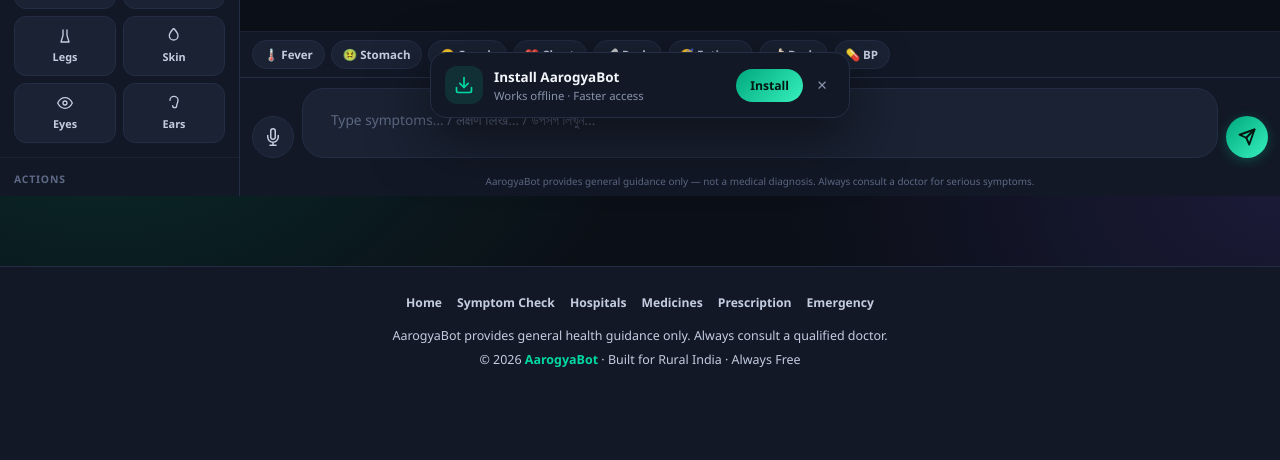
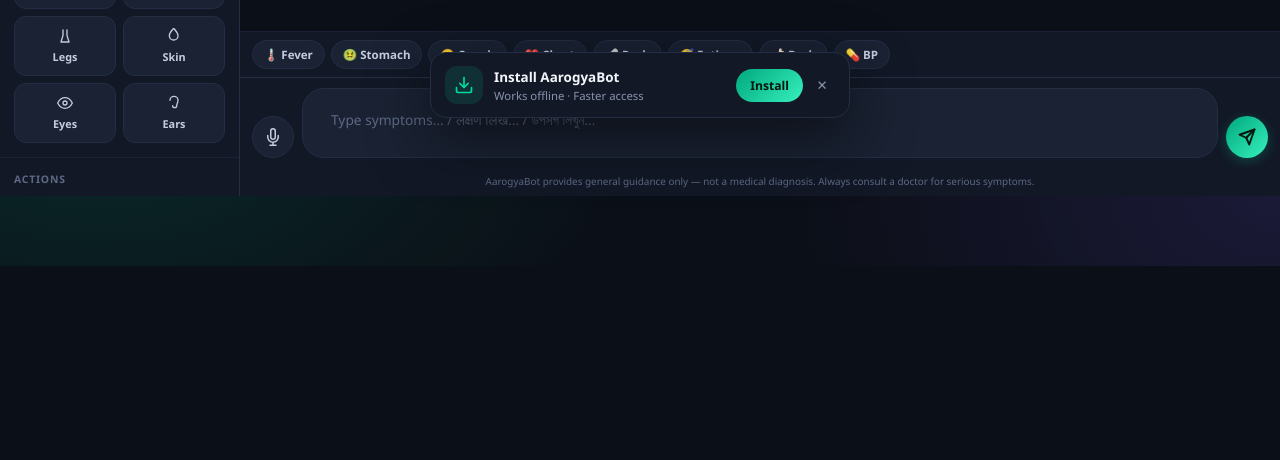
Before and after one commit to Anant-083/Kisan_Mitra, a Flask app: page /chat in a window 1280 px wide. Shown: the part 604-1064 px from the top of the page. After the commit the page ends 870 px from the top, so only its background shows below. Run offline with Flask 3, Linux system fonts and the light colour scheme.

Commit message:
Update base.html

```diff
--- a/templates/base.html
+++ b/templates/base.html
@@ -27,7 +27,7 @@
   </a>
   <div class="nav-links">
     <a href="/" class="nl {% if request.path=='/' %}on{% endif %}"><svg class="icon" width="14" height="14" viewBox="0 0 24 24" fill="none" stroke="currentColor" stroke-width="2" stroke-linecap="round" stroke-linejoin="round"><path d="M3 9l9-7 9 7v11a2 2 0 01-2 2H5a2 2 0 01-2-2z"/><polyline points="9 22 9 12 15 12 15 22"/></svg><span data-t="nav_home">Home</span></a>
-    <a href="/chat" class="nl {% if request.path=='/chat' %}on{% endif %}"><svg class="icon" width="14" height="14" viewBox="0 0 24 24" fill="none" stroke="currentColor" stroke-width="2" stroke-linecap="round" stroke-linejoin="round"><path d="M21 15a2 2 0 01-2 2H7l-4 4V5a2 2 0 012-2h14a2 2 0 012 2z"/></svg><span data-t="nav_chat">Symptom Check</span></a>
+    <a href="/chat" class="nl {% if request.path=='/chat' %}on{% endif %}"><svg class="icon" width="14" height="14" viewBox="0 0 24 24" fill="none" stroke="currentColor" stroke-width="2" stroke-linecap="round" stroke-linejoin="round"><path d="M21 15a2 2 0 01-2 2H7l-4 4V5a2 2 0 012-2h14a2 2 0 012 2z"/></svg><span data-t="nav_chat">Chat</span></a>
     <a href="/hospitals" class="nl {% if request.path=='/hospitals' %}on{% endif %}"><svg class="icon" width="14" height="14" viewBox="0 0 24 24" fill="none" stroke="currentColor" stroke-width="2" stroke-linecap="round" stroke-linejoin="round"><rect x="3" y="3" width="18" height="18" rx="2"/><path d="M12 8v8M8 12h8"/></svg><span data-t="nav_hospitals">Hospitals</span></a>
     <a href="/emergency" class="nl {% if request.path=='/emergency' %}on{% endif %}"><svg class="icon" width="14" height="14" viewBox="0 0 24 24" fill="none" stroke="currentColor" stroke-width="2" stroke-linecap="round" stroke-linejoin="round"><polygon points="7.86 2 16.14 2 22 7.86 22 16.14 16.14 22 7.86 22 2 16.14 2 7.86 7.86 2"/><line x1="12" y1="8" x2="12" y2="12"/><line x1="12" y1="16" x2="12.01" y2="16"/></svg><span data-t="nav_sos">Emergency</span></a>
   </div>
@@ -39,17 +39,51 @@
   </div>
 </nav>
 
+<!-- Drawer overlay -->
+<div class="drawer-overlay" id="drawerOverlay" onclick="closeNav()"></div>
+
+<!-- Drawer: utility menu only, NOT navigation -->
 <div class="drawer" id="drawer">
-  <a href="/" onclick="closeNav()" class="dr-a {% if request.path=='/' %}on{% endif %}"><svg width="16" height="16" viewBox="0 0 24 24" fill="none" stroke="currentColor" stroke-width="2" stroke-linecap="round" stroke-linejoin="round"><path d="M3 9l9-7 9 7v11a2 2 0 01-2 2H5a2 2 0 01-2-2z"/></svg><span data-t="nav_home">Home</span></a>
-  <a href="/chat" onclick="closeNav()" class="dr-a {% if request.path=='/chat' %}on{% endif %}"><svg width="16" height="16" viewBox="0 0 24 24" fill="none" stroke="currentColor" stroke-width="2" stroke-linecap="round" stroke-linejoin="round"><path d="M21 15a2 2 0 01-2 2H7l-4 4V5a2 2 0 012-2h14a2 2 0 012 2z"/></svg><span data-t="nav_chat">Symptom Check</span></a>
-  <a href="/hospitals" onclick="closeNav()" class="dr-a {% if request.path=='/hospitals' %}on{% endif %}"><svg width="16" height="16" viewBox="0 0 24 24" fill="none" stroke="currentColor" stroke-width="2" stroke-linecap="round" stroke-linejoin="round"><rect x="3" y="3" width="18" height="18" rx="2"/><path d="M12 8v8M8 12h8"/></svg><span data-t="nav_hospitals">Hospitals</span></a>
-  <a href="/medicines" onclick="closeNav()" class="dr-a {% if request.path=='/medicines' %}on{% endif %}"><svg width="16" height="16" viewBox="0 0 24 24" fill="none" stroke="currentColor" stroke-width="2" stroke-linecap="round" stroke-linejoin="round"><circle cx="18" cy="18" r="3"/><path d="M18 15v6M15 18h6"/></svg><span data-t="nav_medicines">Medicines</span></a>
-  <a href="/prescription" onclick="closeNav()" class="dr-a {% if request.path=='/prescription' %}on{% endif %}"><svg width="16" height="16" viewBox="0 0 24 24" fill="none" stroke="currentColor" stroke-width="2" stroke-linecap="round" stroke-linejoin="round"><path d="M14 2H6a2 2 0 00-2 2v16a2 2 0 002 2h12a2 2 0 002-2V8z"/><polyline points="14 2 14 8 20 8"/><line x1="16" y1="13" x2="8" y2="13"/><line x1="16" y1="17" x2="8" y2="17"/></svg><span data-t="nav_prx">Prescription</span><span style="margin-left:auto;font-size:.6rem;background:var(--acc-t);color:var(--acc-l);padding:2px 7px;border-radius:var(--rf);font-weight:800">NEW</span></a>
-  <a href="/emergency" onclick="closeNav()" class="dr-a {% if request.path=='/emergency' %}on{% endif %}"><svg width="16" height="16" viewBox="0 0 24 24" fill="none" stroke="currentColor" stroke-width="2" stroke-linecap="round" stroke-linejoin="round"><polygon points="7.86 2 16.14 2 22 7.86 22 16.14 16.14 22 7.86 22 2 16.14 2 7.86 7.86 2"/><line x1="12" y1="8" x2="12" y2="12"/></svg><span data-t="nav_sos">Emergency</span></a>
-  <a href="javascript:void(0)" onclick="installApp();closeNav()" class="dr-a"><svg width="16" height="16" viewBox="0 0 24 24" fill="none" stroke="currentColor" stroke-width="2" stroke-linecap="round" stroke-linejoin="round"><path d="M21 15v4a2 2 0 01-2 2H5a2 2 0 01-2-2v-4"/><polyline points="7 10 12 15 17 10"/><line x1="12" y1="15" x2="12" y2="3"/></svg><span>Install App</span></a>
+  <div class="drawer-header">
+    <div class="nav-brand" style="pointer-events:none">
+      <div class="nav-logo"><svg width="20" height="20" viewBox="0 0 24 24" fill="none" stroke="#fff" stroke-width="2.5" stroke-linecap="round" stroke-linejoin="round"><path d="M22 12h-4l-3 9L9 3l-3 9H2"/></svg></div>
+      <span class="nav-wm">Aarogya<b>Bot</b></span>
+    </div>
+    <button class="drawer-close" onclick="closeNav()">
+      <svg width="18" height="18" viewBox="0 0 24 24" fill="none" stroke="currentColor" stroke-width="2.2" stroke-linecap="round"><line x1="18" y1="6" x2="6" y2="18"/><line x1="6" y1="6" x2="18" y2="18"/></svg>
+    </button>
+  </div>
+
+  <div class="drawer-section-label">Emergency</div>
+  <a href="tel:108" class="dr-a dr-sos" style="color:var(--rd)">
+    <svg width="16" height="16" viewBox="0 0 24 24" fill="none" stroke="currentColor" stroke-width="2" stroke-linecap="round" stroke-linejoin="round"><path d="M22 16.92v3a2 2 0 01-2.18 2 19.79 19.79 0 01-8.63-3.07 19.5 19.5 0 01-6-6 19.79 19.79 0 01-3.07-8.67A2 2 0 014.11 2h3a2 2 0 012 1.72c.127.96.36 1.903.7 2.81a2 2 0 01-.45 2.11L8.09 9.91a16 16 0 006 6l1.27-1.27a2 2 0 012.11-.45c.907.34 1.85.57 2.81.7A2 2 0 0122 16.92z"/></svg>
+    <span>108 — Ambulance</span>
+  </a>
+  <a href="tel:112" class="dr-a dr-sos" style="color:#ea580c">
+    <svg width="16" height="16" viewBox="0 0 24 24" fill="none" stroke="currentColor" stroke-width="2" stroke-linecap="round" stroke-linejoin="round"><path d="M22 16.92v3a2 2 0 01-2.18 2 19.79 19.79 0 01-8.63-3.07 19.5 19.5 0 01-6-6 19.79 19.79 0 01-3.07-8.67A2 2 0 014.11 2h3a2 2 0 012 1.72c.127.96.36 1.903.7 2.81a2 2 0 01-.45 2.11L8.09 9.91a16 16 0 006 6l1.27-1.27a2 2 0 012.11-.45c.907.34 1.85.57 2.81.7A2 2 0 0122 16.92z"/></svg>
+    <span>112 — Police / Emergency</span>
+  </a>
+  <a href="tel:104" class="dr-a dr-sos" style="color:var(--pri)">
+    <svg width="16" height="16" viewBox="0 0 24 24" fill="none" stroke="currentColor" stroke-width="2" stroke-linecap="round" stroke-linejoin="round"><path d="M22 16.92v3a2 2 0 01-2.18 2 19.79 19.79 0 01-8.63-3.07 19.5 19.5 0 01-6-6 19.79 19.79 0 01-3.07-8.67A2 2 0 014.11 2h3a2 2 0 012 1.72c.127.96.36 1.903.7 2.81a2 2 0 01-.45 2.11L8.09 9.91a16 16 0 006 6l1.27-1.27a2 2 0 012.11-.45c.907.34 1.85.57 2.81.7A2 2 0 0122 16.92z"/></svg>
+    <span>104 — Health Helpline</span>
+  </a>
+
+  <div class="drawer-section-label" style="margin-top:12px">App</div>
+  <a href="javascript:void(0)" onclick="installApp();closeNav()" class="dr-a">
+    <svg width="16" height="16" viewBox="0 0 24 24" fill="none" stroke="currentColor" stroke-width="2" stroke-linecap="round" stroke-linejoin="round"><path d="M21 15v4a2 2 0 01-2 2H5a2 2 0 01-2-2v-4"/><polyline points="7 10 12 15 17 10"/><line x1="12" y1="15" x2="12" y2="3"/></svg>
+    <span>Install App</span>
+  </a>
+  <a href="javascript:void(0)" onclick="shareApp();closeNav()" class="dr-a">
+    <svg width="16" height="16" viewBox="0 0 24 24" fill="none" stroke="currentColor" stroke-width="2" stroke-linecap="round" stroke-linejoin="round"><circle cx="18" cy="5" r="3"/><circle cx="6" cy="12" r="3"/><circle cx="18" cy="19" r="3"/><line x1="8.59" y1="13.51" x2="15.42" y2="17.49"/><line x1="15.41" y1="6.51" x2="8.59" y2="10.49"/></svg>
+    <span>Share App</span>
+  </a>
+  <a href="javascript:void(0)" onclick="showAbout();closeNav()" class="dr-a">
+    <svg width="16" height="16" viewBox="0 0 24 24" fill="none" stroke="currentColor" stroke-width="2" stroke-linecap="round" stroke-linejoin="round"><circle cx="12" cy="12" r="10"/><line x1="12" y1="8" x2="12" y2="12"/><line x1="12" y1="16" x2="12.01" y2="16"/></svg>
+    <span>About AarogyaBot</span>
+  </a>
 </div>
 
-<!-- Bottom nav: 5 items — Home, Chat, Hospitals, Prescription, SOS -->
+<!-- Bottom nav -->
 <nav class="botnav">
   <a href="/" class="bn-a {% if request.path=='/' %}on{% endif %}">
     <svg width="20" height="20" viewBox="0 0 24 24" fill="none" stroke="currentColor" stroke-width="2" stroke-linecap="round" stroke-linejoin="round"><path d="M3 9l9-7 9 7v11a2 2 0 01-2 2H5a2 2 0 01-2-2z"/></svg>
@@ -65,7 +99,7 @@
   </a>
   <a href="/prescription" class="bn-a {% if request.path=='/prescription' %}on{% endif %}">
     <svg width="20" height="20" viewBox="0 0 24 24" fill="none" stroke="currentColor" stroke-width="2" stroke-linecap="round" stroke-linejoin="round"><path d="M14 2H6a2 2 0 00-2 2v16a2 2 0 002 2h12a2 2 0 002-2V8z"/><polyline points="14 2 14 8 20 8"/><line x1="16" y1="13" x2="8" y2="13"/><line x1="16" y1="17" x2="8" y2="17"/></svg>
-    <span data-t="nav_prx">Prescription</span>
+    <span data-t="nav_prx">RX</span>
   </a>
   <a href="/emergency" class="bn-a sos-bn {% if request.path=='/emergency' %}on{% endif %}">
     <svg width="20" height="20" viewBox="0 0 24 24" fill="none" stroke="currentColor" stroke-width="2" stroke-linecap="round" stroke-linejoin="round"><polygon points="7.86 2 16.14 2 22 7.86 22 16.14 16.14 22 7.86 22 2 16.14 2 7.86 7.86 2"/><line x1="12" y1="8" x2="12" y2="12"/></svg>
@@ -74,43 +108,6 @@
 </nav>
 
 <div class="pb">{% block content %}{% endblock %}</div>
-
-<footer class="footer">
-  <div class="footer-links">
-    <a href="/" data-t="nav_home">Home</a>
-    <a href="/chat" data-t="nav_chat">Symptom Check</a>
-    <a href="/hospitals" data-t="nav_hospitals">Hospitals</a>
-    <a href="/medicines" data-t="nav_medicines">Medicines</a>
-    <a href="/prescription" data-t="nav_prx">Prescription</a>
-    <a href="/emergency" data-t="nav_sos">Emergency</a>
-  </div>
-  <p data-t="footer_copy">AarogyaBot provides general health guidance only. Always consult a qualified doctor.</p>
-  <p>© <span id="copyYear">2026</span> <strong>AarogyaBot</strong> · Built for Rural India · Always Free</p>
-</footer>
-
-{% if request.path != '/chat' %}
-<button class="chat-fab" id="chatFab" onclick="toggleChatPopup()" title="Quick chat">
-  <svg width="24" height="24" viewBox="0 0 24 24" fill="none" stroke="currentColor" stroke-width="2" stroke-linecap="round" stroke-linejoin="round"><path d="M21 15a2 2 0 01-2 2H7l-4 4V5a2 2 0 012-2h14a2 2 0 012 2z"/></svg>
-</button>
-<div class="chat-popup" id="chatPopup">
-  <div class="cp-bar">
-    <div class="chat-av"><svg width="16" height="16" viewBox="0 0 24 24" fill="none" stroke="currentColor" stroke-width="2" stroke-linecap="round" stroke-linejoin="round"><rect x="3" y="11" width="18" height="10" rx="2"/><circle cx="12" cy="5" r="2"/><path d="M12 7v4M8 16h.01M16 16h.01"/></svg><span class="odot"></span></div>
-    <div><div class="cb-name">AarogyaBot</div><div class="cb-sub">Quick chat</div></div>
-    <button id="cpTtsStop" class="tts-stop-b" onclick="stopSpeak()" title="Stop speaking"><svg width="11" height="11" viewBox="0 0 24 24" fill="currentColor"><rect x="5" y="5" width="14" height="14" rx="2"/></svg></button>
-    <button class="cp-close" onclick="toggleChatPopup()"><svg width="16" height="16" viewBox="0 0 24 24" fill="none" stroke="currentColor" stroke-width="2.2" stroke-linecap="round"><line x1="18" y1="6" x2="6" y2="18"/><line x1="6" y1="6" x2="18" y2="18"/></svg></button>
-  </div>
-  <div class="cp-body" id="cpBody">
-    <div class="msg bot">
-      <div class="m-av"><svg width="16" height="16" viewBox="0 0 24 24" fill="none" stroke="currentColor" stroke-width="2" stroke-linecap="round" stroke-linejoin="round"><rect x="3" y="11" width="18" height="10" rx="2"/><circle cx="12" cy="5" r="2"/></svg></div>
-      <div class="m-bub">Hi! Describe your symptoms and I'll help. For the full experience open the <a href="/chat" style="color:var(--pri);font-weight:700">Symptom Checker</a>.<div class="m-foot"><span class="m-time">Now</span></div></div>
-    </div>
-  </div>
-  <div class="cp-input-bar">
-    <textarea class="chat-ta" id="cpInput" rows="1" placeholder="Type symptoms…"></textarea>
-    <button class="send-btn" onclick="sendCpMsg()"><svg width="16" height="16" viewBox="0 0 24 24" fill="none" stroke="currentColor" stroke-width="2.5" stroke-linecap="round" stroke-linejoin="round"><line x1="22" y1="2" x2="11" y2="13"/><polygon points="22 2 15 22 11 13 2 9 22 2"/></svg></button>
-  </div>
-</div>
-{% endif %}
 
 <div class="install-toast" id="installToast">
   <div class="install-toast-ic"><svg width="20" height="20" viewBox="0 0 24 24" fill="none" stroke="currentColor" stroke-width="2" stroke-linecap="round" stroke-linejoin="round"><path d="M21 15v4a2 2 0 01-2 2H5a2 2 0 01-2-2v-4"/><polyline points="7 10 12 15 17 10"/><line x1="12" y1="15" x2="12" y2="3"/></svg></div>
@@ -129,7 +126,32 @@
   </div>
 </div>
 
+<!-- About modal -->
+<div class="install-modal-bg" id="aboutModalBg" style="display:none" onclick="this.style.display='none'">
+  <div class="install-modal" onclick="event.stopPropagation()">
+    <h3>About AarogyaBot</h3>
+    <p style="font-size:.85rem;color:var(--t2);line-height:1.7;margin:12px 0">
+      AarogyaBot is a free multilingual AI health assistant built for rural India.<br><br>
+      🌐 23 Indian languages · 🏥 29+ states · 🤖 Powered by Groq AI<br><br>
+      No login. No data stored. Always free.
+    </p>
+    <button class="btn btn-g install-modal-close" onclick="document.getElementById('aboutModalBg').style.display='none'">Close</button>
+  </div>
+</div>
+
 <script src="{{ url_for('static',filename='js/main.js') }}"></script>
+<script>
+function shareApp(){
+  if(navigator.share){
+    navigator.share({title:'AarogyaBot',text:'Free AI health assistant for rural India — 23 languages, no login!',url:location.origin});
+  } else {
+    navigator.clipboard.writeText(location.origin).then(()=>alert('Link copied!'));
+  }
+}
+function showAbout(){
+  document.getElementById('aboutModalBg').style.display='flex';
+}
+</script>
 {% block scripts %}{% endblock %}
 </body>
 </html>
```
